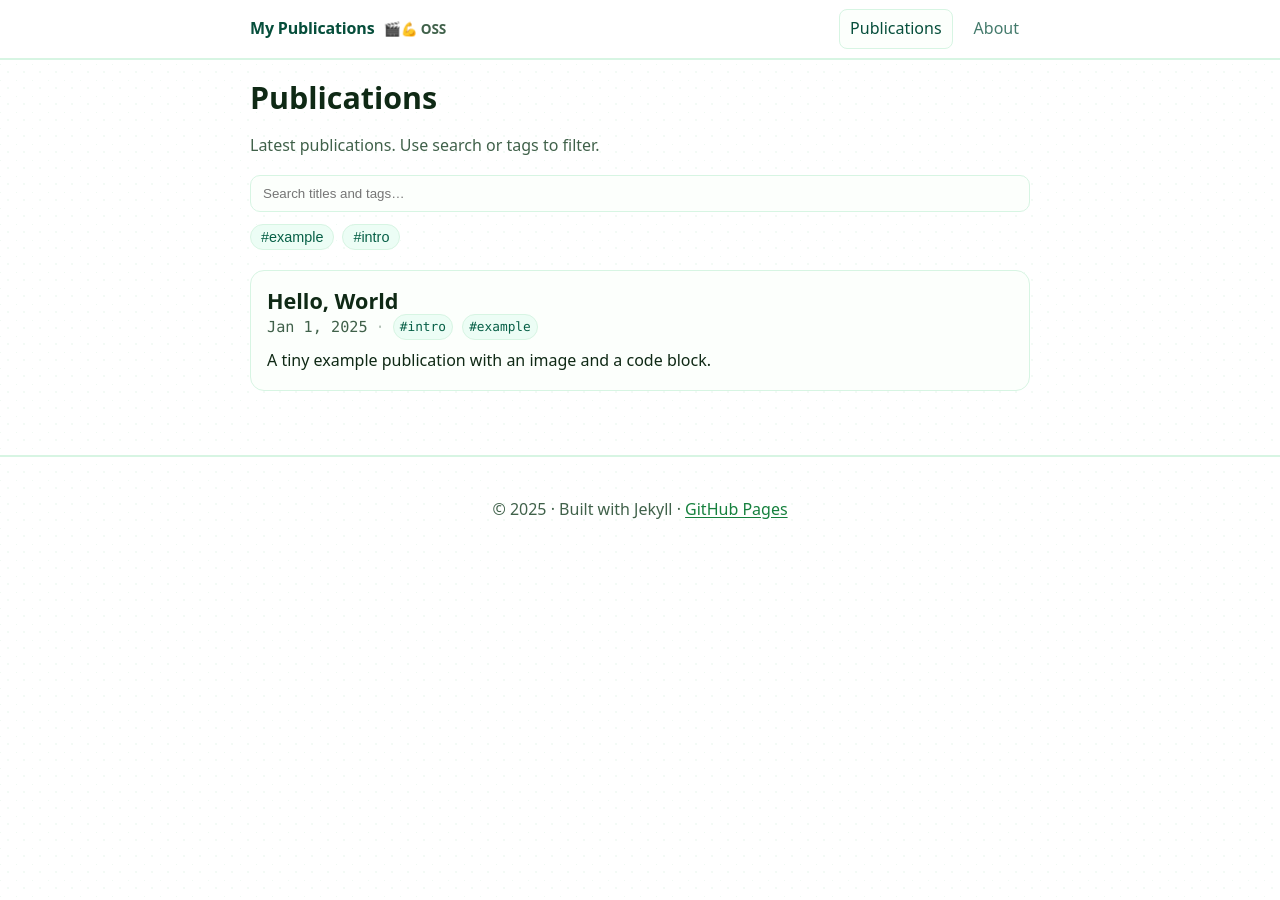
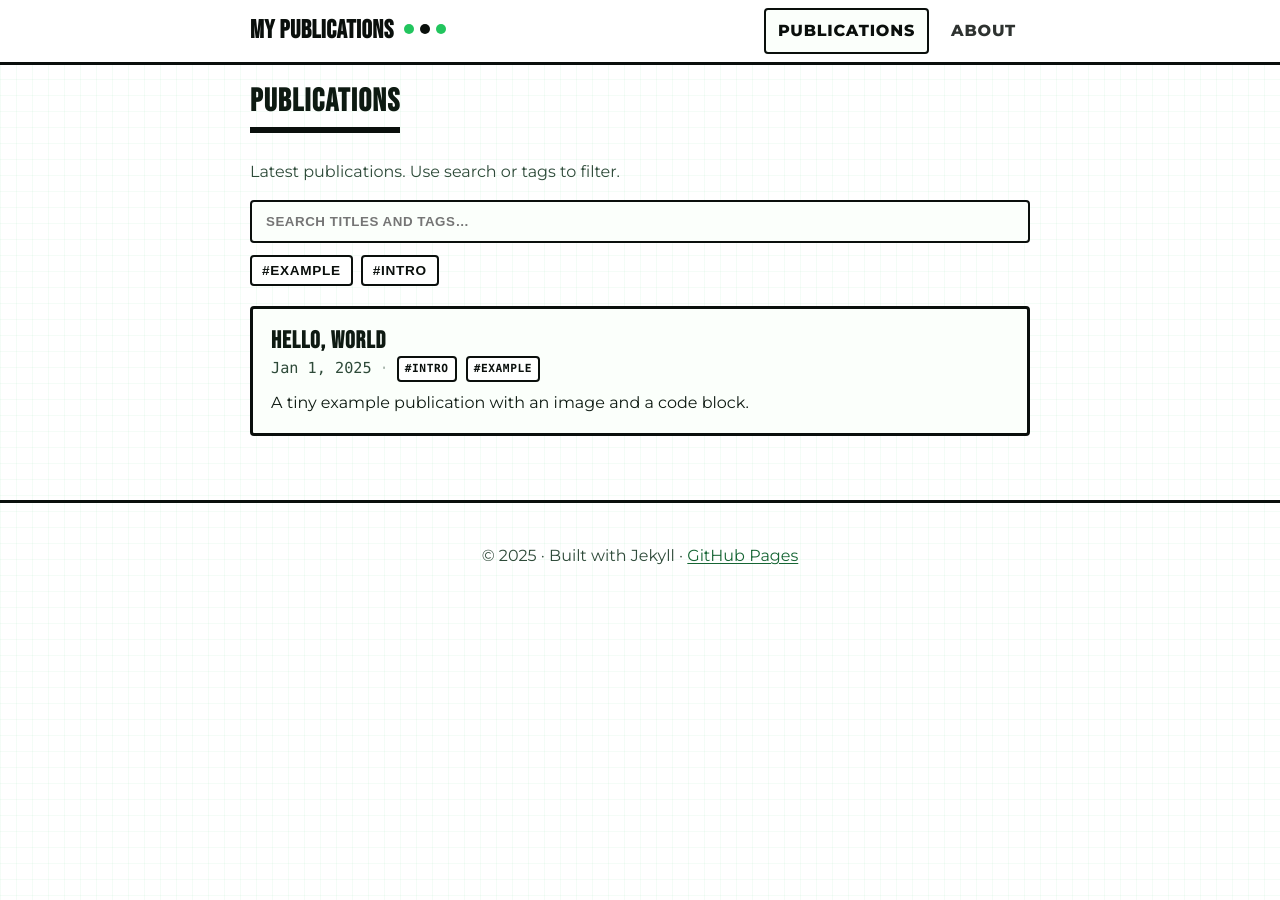
Before and after one commit to hp0404/blogpost, a Jekyll site: the page built from index.md, in a window 1280 px wide. Built offline with Jekyll 4.4.1, drawn with Linux system fonts in a browser that asks for light colours.

Commit message:
Bauhaus restyle: uppercase headings, geometric accents, strong lines, green palette

```diff
--- a/assets/css/main.css
+++ b/assets/css/main.css
@@ -1,29 +1,33 @@
+/* Bauhaus-inspired minimal theme */
+@import url('https://fonts.googleapis.com/css2?family=Bebas+Neue&family=Montserrat:wght@400;600;800&display=swap');
+
 :root {
   /* Minimal green + white palette */
   --bg: #ffffff;
-  --fg: #0f2915;          /* deep evergreen for text */
-  --muted: #40614a;       /* toned green-gray */
-  --link: #15803d;        /* emerald-700 */
+  --fg: #0e1a12;          /* evergreen/black */
+  --muted: #2e4a39;       /* toned green-gray */
+  --link: #166534;        /* emerald-800 */
   --accent: #22c55e;      /* green-500 */
-  --accent-ink: #064e3b;  /* green-900 for contrast */
-  --card: #fcfffc;        /* almost-white with green tint */
-  --border: #d7f5e3;      /* pale green border */
-  --chip-bg: #ecfdf5;     /* mint */
-  --chip-fg: #065f46;     /* dark mint text */
+  --accent-ink: #0a0f0c;  /* near black */
+  --card: #fbfffb;        /* almost-white */
+  --border: #0a0f0c;      /* strong bauhaus line */
+  --border-subtle: #bfeccf; /* subtle line */
+  --chip-bg: #ffffff;     /* white chips */
+  --chip-fg: #0a0f0c;     /* black text */
 }
 
 * { box-sizing: border-box; }
 html { -webkit-text-size-adjust: 100%; }
 body {
   margin: 0;
-  font-family: ui-sans-serif, system-ui, -apple-system, Segoe UI, Roboto, Ubuntu, Cantarell, "Helvetica Neue", Arial, "Apple Color Emoji", "Segoe UI Emoji";
+  font-family: 'Montserrat', ui-sans-serif, system-ui, -apple-system, Segoe UI, Roboto, Ubuntu, Cantarell, "Helvetica Neue", Arial, "Apple Color Emoji", "Segoe UI Emoji";
   line-height: 1.6;
   color: var(--fg);
   background-color: var(--bg);
-  /* subtle dot-grid with green vibe (barely visible) */
+  /* faint orthogonal grid, Bauhaus geometry */
   background-image:
-    radial-gradient(circle at 0 0, #16a34a10 1px, transparent 1px),
-    radial-gradient(circle at 8px 8px, #16a34a0d 1px, transparent 1px);
+    linear-gradient(0deg, rgba(34,197,94,0.05) 1px, transparent 1px),
+    linear-gradient(90deg, rgba(34,197,94,0.05) 1px, transparent 1px);
   background-size: 16px 16px;
 }
 
@@ -32,38 +36,38 @@ body {
 .site-header {
   position: sticky; top: 0; z-index: 10;
   background: var(--bg);
-  border-bottom: 2px solid var(--border);
+  border-bottom: 3px solid var(--border);
 }
-.header-inner { display: flex; align-items: center; justify-content: space-between; height: 58px; }
-.brand { font-weight: 800; color: var(--accent-ink); text-decoration: none; letter-spacing: -0.01em; }
+.header-inner { display: flex; align-items: center; justify-content: space-between; height: 62px; }
+.brand { font-family: 'Bebas Neue', 'Montserrat', system-ui, sans-serif; font-weight: 800; color: var(--accent-ink); text-decoration: none; letter-spacing: 0.02em; font-size: 1.6rem; text-transform: uppercase; }
 .brand:hover { text-decoration: none; color: var(--link); }
-/* tiny playful badge after the brand */
-.brand::after { content: "  🎬💪 OSS"; color: var(--muted); font-weight: 600; font-size: 0.85rem; margin-left: 6px; }
-.nav { display: flex; gap: 10px; }
-.nav-link { color: var(--accent-ink); opacity: .75; text-decoration: none; padding: 6px 10px; border-radius: 8px; border: 1px solid transparent; }
+/* geometric dots after brand */
+.brand::after { content: ""; display: inline-block; width: 10px; height: 10px; background: var(--accent); border-radius: 50%; margin-left: 10px; box-shadow: 16px 0 0 0 var(--border), 32px 0 0 0 var(--accent); vertical-align: middle; }
+.nav { display: flex; gap: 8px; }
+.nav-link { color: var(--accent-ink); opacity: .85; text-decoration: none; padding: 8px 12px; border-radius: 4px; border: 2px solid transparent; text-transform: uppercase; letter-spacing: 0.05em; font-weight: 700; }
 .nav-link:hover, .nav-link.active { opacity: 1; border-color: var(--border); background: var(--card); }
 
-.site-footer { margin-top: 64px; border-top: 2px solid var(--border); }
+.site-footer { margin-top: 64px; border-top: 3px solid var(--border); }
 .footer-inner { padding: 24px 0; text-align: center; }
 
-h1, h2, h3 { line-height: 1.25; }
-h1 { font-size: 1.9rem; margin: 1.2rem 0 .6rem; }
-h2 { font-size: 1.35rem; margin: 1.1rem 0 .5rem; }
+h1, h2, h3 { line-height: 1.15; text-transform: uppercase; letter-spacing: 0.04em; font-family: 'Bebas Neue','Montserrat',system-ui,sans-serif; }
+h1 { font-size: 2rem; margin: 1.2rem 0 .6rem; border-bottom: 6px solid var(--border); display: inline-block; padding-bottom: 6px; }
+h2 { font-size: 1.5rem; margin: 1.1rem 0 .5rem; }
 
 .muted { color: var(--muted); }
 
 .filters { display: grid; gap: 12px; margin: 12px 0 20px; }
-#search-input { width: 100%; padding: 10px 12px; border: 1px solid var(--border); border-radius: 10px; background: var(--card); color: var(--fg); }
+#search-input { width: 100%; padding: 12px 14px; border: 2px solid var(--border); border-radius: 4px; background: var(--card); color: var(--fg); text-transform: uppercase; letter-spacing: .04em; font-weight: 700; }
 .tag-list { display: flex; flex-wrap: wrap; gap: 8px; }
-.tag-chip { display: inline-flex; align-items: center; gap: 4px; border: 1px solid var(--border); background: var(--chip-bg); color: var(--chip-fg); padding: 4px 10px; border-radius: 999px; cursor: pointer; font-size: .9rem; transition: background-color .15s ease, color .15s ease, transform .1s ease; }
+.tag-chip { display: inline-flex; align-items: center; gap: 4px; border: 2px solid var(--border); background: var(--chip-bg); color: var(--chip-fg); padding: 6px 10px; border-radius: 4px; cursor: pointer; font-size: .85rem; text-transform: uppercase; letter-spacing: .05em; font-weight: 800; transition: background-color .15s ease, color .15s ease, transform .1s ease; }
 .tag-chip:hover { transform: translateY(-1px); }
-.tag-chip.small { padding: 2px 6px; font-size: .8rem; cursor: default; }
-.tag-chip.active { background: var(--accent); color: white; border-color: color-mix(in oklab, var(--accent) 60%, black); box-shadow: 0 2px 8px -2px rgba(34,197,94,0.35); }
+.tag-chip.small { padding: 2px 6px; font-size: .7rem; cursor: default; }
+.tag-chip.active { background: var(--accent); color: white; border-color: var(--border); box-shadow: 0 2px 8px -2px rgba(34,197,94,0.35); }
 
 .home .pub-list { list-style: none; padding: 0; margin: 0; display: grid; gap: 12px; }
-.pub-item { border: 1px solid var(--border); border-radius: 14px; background: var(--card); }
-.pub-link { display: block; padding: 16px 16px; color: inherit; text-decoration: none; transition: transform .08s ease, box-shadow .15s ease, background-color .15s ease; }
-.pub-link:hover { transform: translateY(-1px); box-shadow: 0 10px 24px -12px rgba(22,163,74,.35); background: #f8fff9; }
+.pub-item { border: 3px solid var(--border); border-radius: 4px; background: var(--card); position: relative; }
+.pub-link { display: block; padding: 18px 18px; color: inherit; text-decoration: none; transition: transform .08s ease, box-shadow .15s ease, background-color .15s ease; }
+.pub-link:hover { transform: translateY(-1px); box-shadow: 8px 8px 0 0 rgba(10,15,12,0.12); background: #f5fff7; }
 .pub-title { margin: 0; }
 .pub-meta { color: var(--muted); display: flex; gap: 8px; align-items: center; font-family: ui-monospace, SFMono-Regular, Menlo, Monaco, Consolas, "Liberation Mono", "Courier New", monospace; font-size: .95rem; }
 .divider { opacity: .4; }
@@ -71,14 +75,14 @@ h2 { font-size: 1.35rem; margin: 1.1rem 0 .5rem; }
 
 .publication .pub-header { margin-top: 18px; }
 .publication .pub-meta { color: var(--muted); display: flex; gap: 8px; align-items: center; font-family: ui-monospace, SFMono-Regular, Menlo, Monaco, Consolas, "Liberation Mono", "Courier New", monospace; }
-.publication .pub-content img { max-width: 100%; height: auto; border-radius: 10px; box-shadow: 0 6px 18px -10px rgba(22,163,74,.35); }
+.publication .pub-content img { max-width: 100%; height: auto; border-radius: 4px; box-shadow: 8px 8px 0 0 rgba(10,15,12,0.12); border: 3px solid var(--border); }
 .publication .pub-nav { display: flex; justify-content: space-between; gap: 10px; margin-top: 28px; }
 .publication pre, .publication code { font-family: ui-monospace, SFMono-Regular, Menlo, Monaco, Consolas, "Liberation Mono", "Courier New", monospace; }
-.publication pre { background: #f7fff9; padding: 12px; border-left: 4px solid var(--accent); border-right: 1px solid var(--border); border-top: 1px solid var(--border); border-bottom: 1px solid var(--border); border-radius: 10px; overflow: auto; }
-.publication code { background: #f0fff4; padding: 2px 6px; border: 1px solid var(--border); border-radius: 6px; }
+.publication pre { background: #f7fff9; padding: 12px; border-left: 6px solid var(--accent); border-right: 3px solid var(--border); border-top: 3px solid var(--border); border-bottom: 3px solid var(--border); border-radius: 4px; overflow: auto; }
+.publication code { background: #f0fff4; padding: 2px 6px; border: 2px solid var(--border); border-radius: 4px; }
 
 .page .page-header { margin-top: 18px; }
-.page .page-content img { max-width: 100%; border-radius: 10px; box-shadow: 0 6px 18px -12px rgba(22,163,74,.25); }
+.page .page-content img { max-width: 100%; border-radius: 4px; box-shadow: 8px 8px 0 0 rgba(10,15,12,0.12); border: 3px solid var(--border); }
 
 a { color: var(--link); text-underline-offset: 2px; }
 a:hover { text-decoration: underline; }
```
